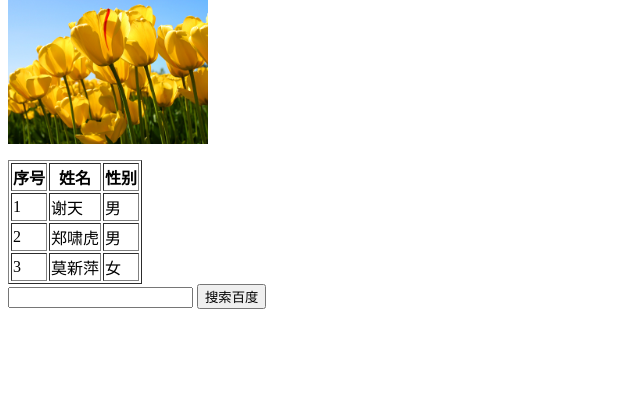
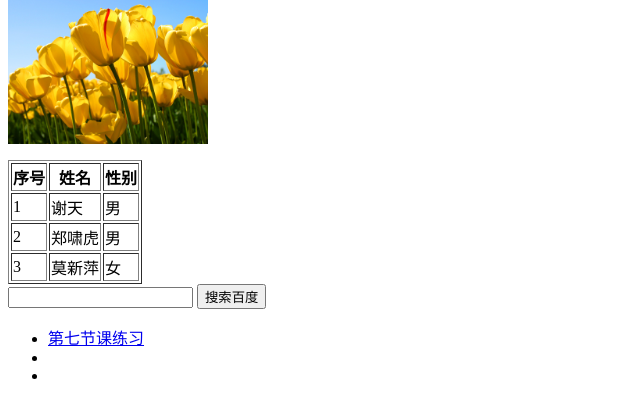
Before and after one commit to Luoxy2016/Luoxy2016.github.io, a plain HTML site: page index.html in a window 1280 px wide. Shown: the part 220-638 px from the top of the page, without its empty margins (0-640 px from the left). Drawn offline with Linux system fonts and the light colour scheme.

```diff
--- a/index.html
+++ b/index.html
@@ -34,5 +34,10 @@
 <input type="text" name=wd> </input>
 <input type="submit" value="搜索百度"></input>
 </form>
+<ul>
+	<li><a href="7-1/index.html">第七节课练习</a> </li>
+	<li></li>
+	<li></li>
+</ul>
 </body>
 </html>
```
